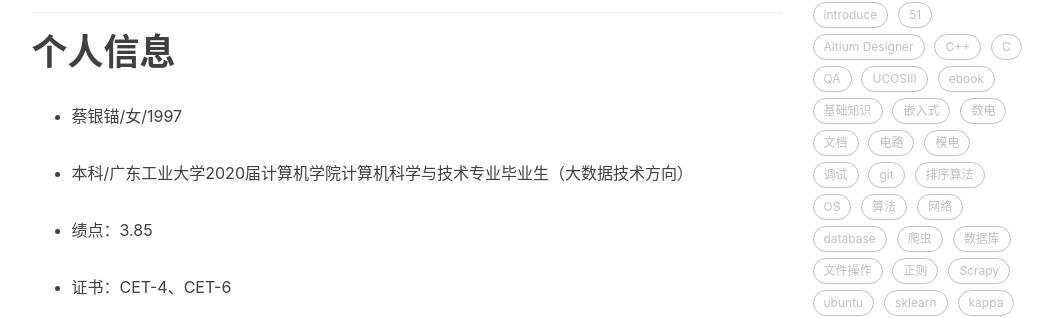
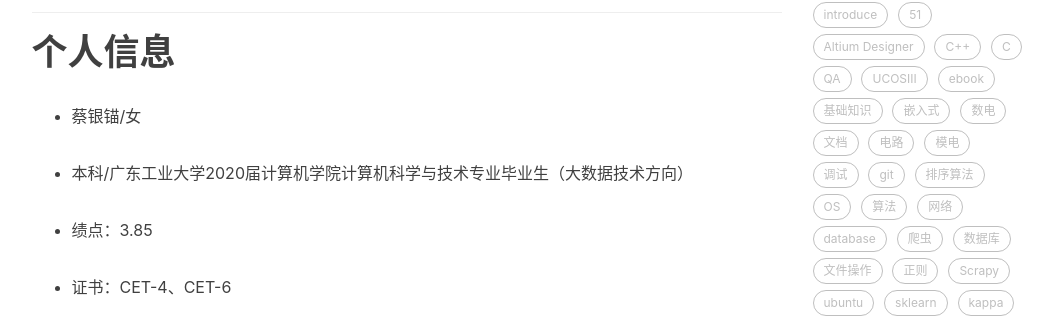
Before and after one commit to anchor2017/anchor2017.github.io, a Jekyll site: the page built from img/pf.md, in a window 1280 px wide and 900 px high, scrolled down 446 px. Shown: the part 154-472 px from the top of the window, without its empty margins (136-1189 px from the left). Built offline with Jekyll 4.4.1, drawn with Linux system fonts in a browser that asks for light colours; nearby versions of some CDN libraries; our own code applies the rules of GitHub Pages for plain Markdown files; comment, search, counter and statistics services are not loaded.

Commit message:
Update pf.md

```diff
--- a/img/pf.md
+++ b/img/pf.md
@@ -15,7 +15,7 @@
 
 # 个人信息
 
- - 蔡银锚/女/1997
+ - 蔡银锚/女
 
  - 本科/广东工业大学2020届计算机学院计算机科学与技术专业毕业生（大数据技术方向）
 
```
